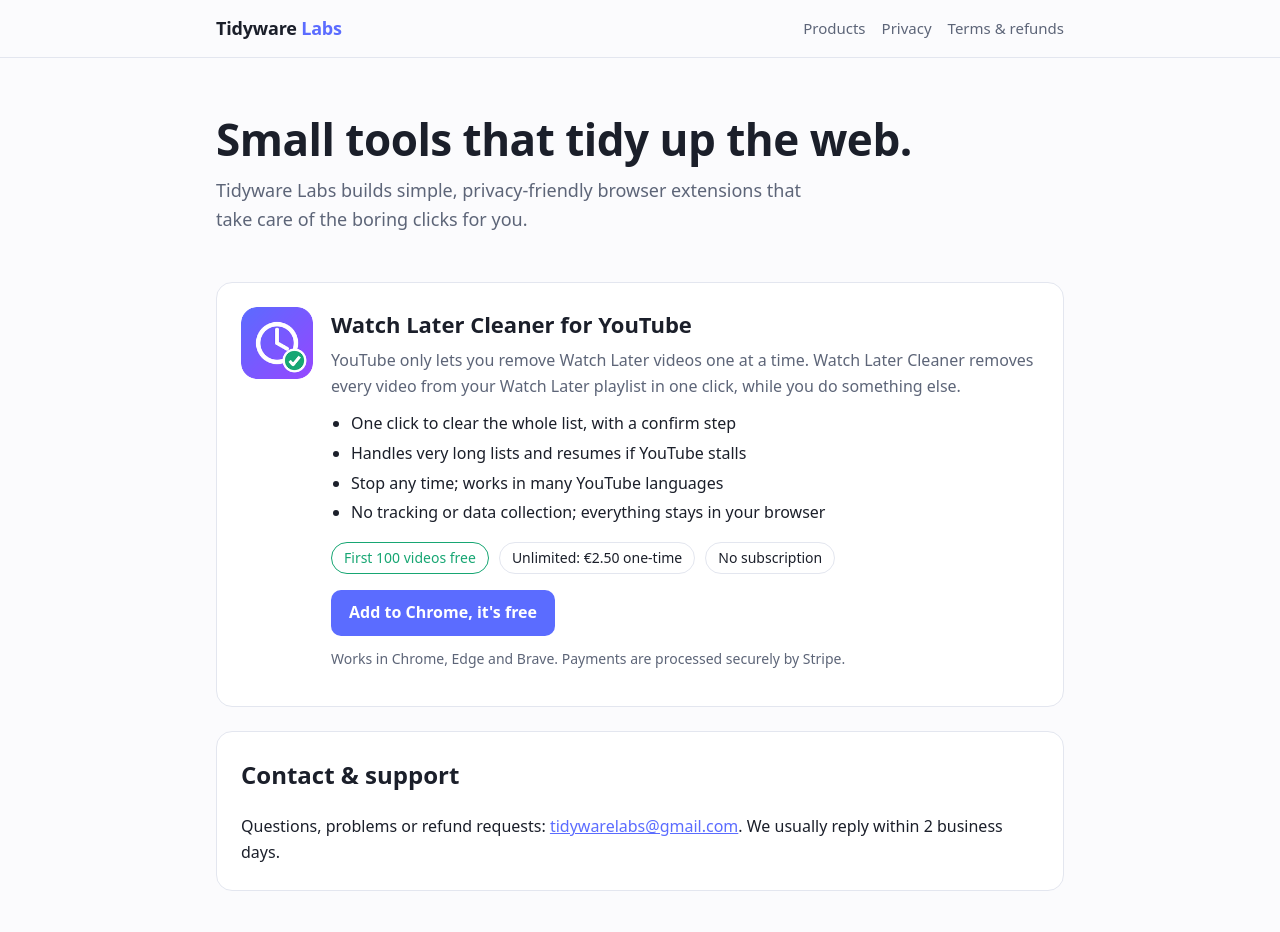
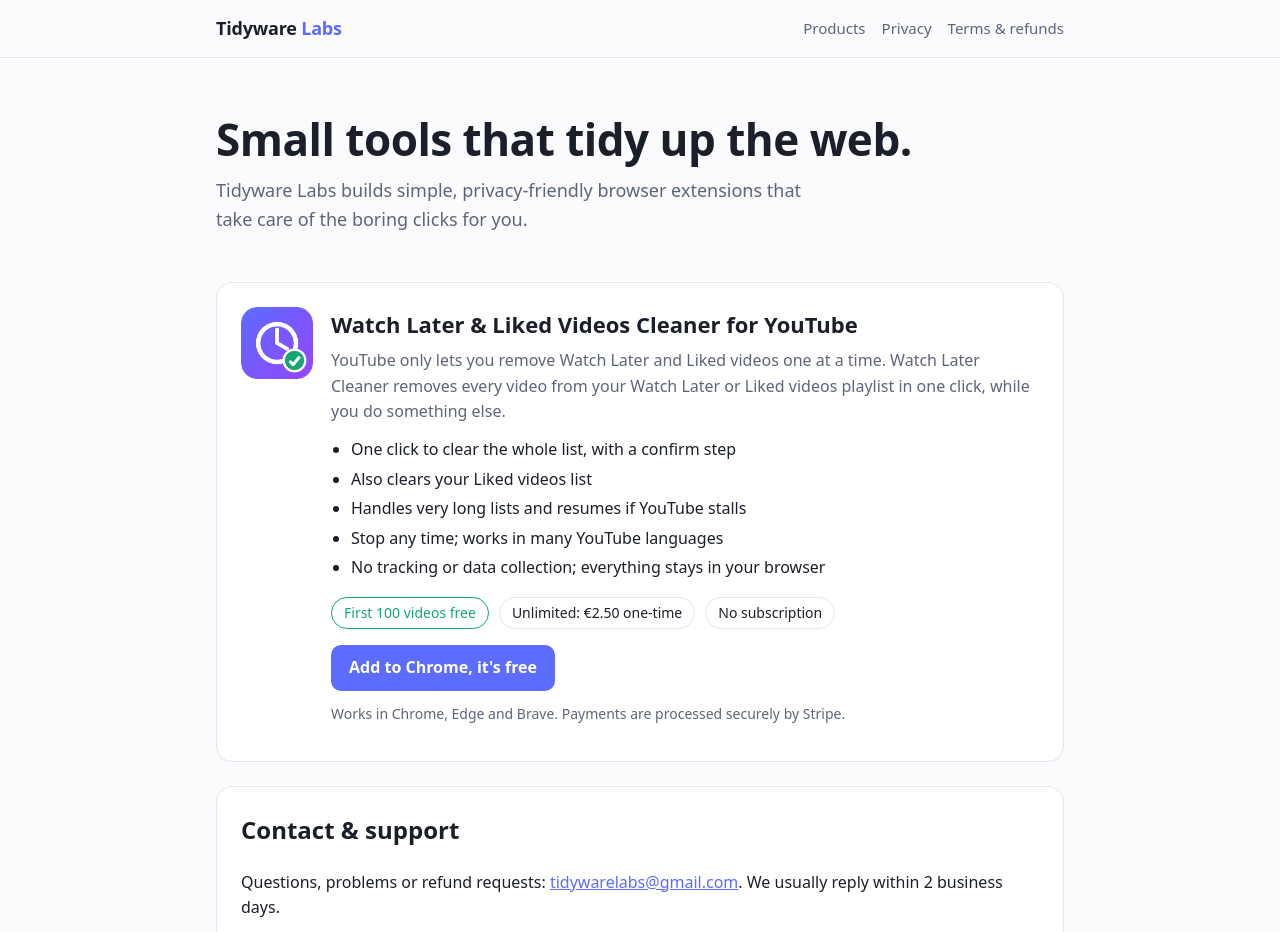
Before and after one commit to tidywarelabs/tidywarelabs.github.io, a plain HTML site: page index.html in a window 1280 px wide. Shown: the top 932 px of the page. Drawn offline with Linux system fonts and the light colour scheme.

Commit message:
Add files via upload

```diff
--- a/index.html
+++ b/index.html
@@ -3,8 +3,8 @@
 <head>
   <meta charset="utf-8">
   <meta name="viewport" content="width=device-width, initial-scale=1">
-  <title>Watch Later Cleaner for YouTube – Tidyware Labs</title>
-  <meta name="description" content="Tidyware Labs makes small, privacy-friendly browser extensions. Our first tool, Watch Later Cleaner for YouTube, clears your YouTube Watch Later list in one click.">
+  <title>Watch Later &amp; Liked Videos Cleaner for YouTube – Tidyware Labs</title>
+  <meta name="description" content="Tidyware Labs makes small, privacy-friendly browser extensions. Our first tool, Watch Later &amp; Liked Videos Cleaner for YouTube, clears your YouTube Watch Later and Liked videos lists in one click.">
   <link rel="icon" href="watch-later-cleaner.png">
   <link rel="stylesheet" href="style.css">
 </head>
@@ -23,13 +23,14 @@
     </section>
 
     <section class="card product" id="watch-later-cleaner">
-      <img src="watch-later-cleaner.png" alt="Watch Later Cleaner for YouTube icon">
+      <img src="watch-later-cleaner.png" alt="Watch Later &amp; Liked Videos Cleaner for YouTube icon">
       <div>
-        <h2>Watch Later Cleaner for YouTube</h2>
-        <p>YouTube only lets you remove Watch Later videos one at a time. Watch Later Cleaner removes every video from your
-           Watch Later playlist in one click, while you do something else.</p>
+        <h2>Watch Later &amp; Liked Videos Cleaner for YouTube</h2>
+        <p>YouTube only lets you remove Watch Later and Liked videos one at a time. Watch Later Cleaner removes every video
+           from your Watch Later or Liked videos playlist in one click, while you do something else.</p>
         <ul class="features">
           <li>One click to clear the whole list, with a confirm step</li>
+          <li>Also clears your Liked videos list</li>
           <li>Handles very long lists and resumes if YouTube stalls</li>
           <li>Stop any time; works in many YouTube languages</li>
           <li>No tracking or data collection; everything stays in your browser</li>
```
Also changed, not shown: privacy.html (+4 -4 lines), terms.html (+2 -2 lines).
